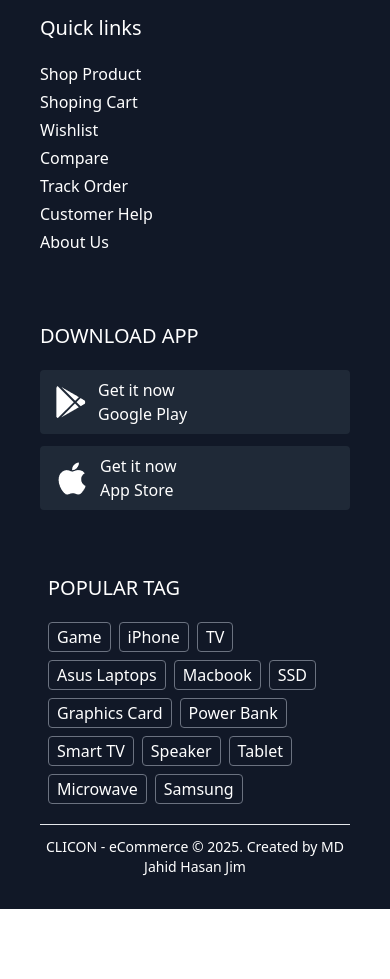
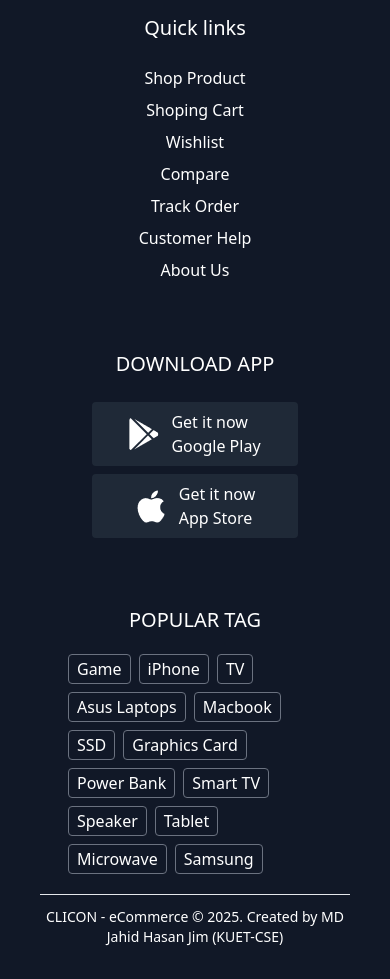
Before and after one commit to jim2107054/CLICON, a React (Vite) app in the folder frontend/: page / in a window 390 px wide. Shown: the part 9740-10719 px from the top of the page. Before the commit the page ends 10649 px from the top, so only its background shows below. Built offline with nearby package versions, Linux system fonts and the light colour scheme.

Commit message:
try to make the navbar responsive

```diff
--- a/frontend/src/components/Footer.jsx
+++ b/frontend/src/components/Footer.jsx
@@ -1,8 +1,10 @@
 import React from "react";
 import { assets } from "../assets/assets";
 import { FaArrowRight } from "react-icons/fa";
+import { useNavigate } from 'react-router-dom';
 
 const Footer = () => {
+  const navigate = useNavigate();
   return (
     <div className="bg-gray-900 px-10 py-8 lg:pb-4 lg:pt-10">
       <div className="flex gap-16 lg:gap-20 flex-col justify-center lg:flex-row ">
@@ -41,19 +43,22 @@ const Footer = () => {
         </div>
         {/*----------Third div-------*/}
         <div className="felx flex-col text-white">
-          <h1 className="text-xl font-medium mb-5">Quick links</h1>
-          <p className="text-base font-light my-1">Shop Product</p>
-          <p className="text-base font-light my-1">Shoping Cart</p>
-          <p className="text-base font-light my-1">Wishlist</p>
-          <p className="text-base font-light my-1">Compare</p>
-          <p className="text-base font-light my-1">Track Order</p>
-          <p className="text-base font-light my-1">Customer Help</p>
-          <p className="text-base font-light my-1">About Us</p>
+          <h1 className="text-xl font-medium mb-5 text-center lg:text-start">Quick links</h1>
+          <div className="flex flex-col justify-center items-center lg:items-start">
+          <p onClick={()=>navigate('/shop')}  className="quick-links">Shop Product</p>
+          <p onClick={()=>navigate('/shoping-card')}  className="quick-links">Shoping Cart</p>
+          <p onClick={()=>navigate('/wish-list')}  className="quick-links">Wishlist</p>
+          <p onClick={()=>navigate('/compare')}  className="quick-links">Compare</p>
+          <p onClick={()=>navigate('/track-order')}  className="quick-links">Track Order</p>
+          <p onClick={()=>navigate('/customer-support')}  className="quick-links">Customer Help</p>
+          <p onClick={()=>navigate('/about-us')} className="quick-links">About Us</p>
+          </div>
         </div>
         {/*----------Fourth div-------*/}
         <div className="felx flex-col text-white">
-          <h1 className="text-xl font-medium mb-5">DOWNLOAD APP</h1>
-          <div className="flex gap-3 my-3 items-center bg-gray-800 px-4 py-2 rounded font-light">
+          <h1 className="text-xl text-center font-medium mb-5">DOWNLOAD APP</h1>
+          <div className="flex flex-col items-center justify-center">
+            <div className="flex mx-auto w-2/3 md:w-1/5 lg:w-full gap-3 my-1 items-center justify-center bg-gray-800 px-4 py-2 rounded font-light">
             <div>
               <img src={assets.playStoreIcon} alt="" />
             </div>
@@ -63,7 +68,7 @@ const Footer = () => {
             </div>
           </div>
 
-          <div className="flex gap-3 items-center bg-gray-800 px-4 py-2 rounded font-light">
+          <div className="flex mx-auto w-2/3 md:w-1/5 lg:w-full gap-3 my-1 items-center justify-center bg-gray-800 px-4 py-2 rounded font-light">
             <div>
               <img src={assets.appleIcon} alt="" />
             </div>
@@ -72,11 +77,12 @@ const Footer = () => {
               <h1>App Store</h1>
             </div>
           </div>
+          </div>
         </div>
         {/*----------Fifth div-------*/}
-        <div className="flex flex-col px-2 w-full md:w-1/4 text-white">
-          <h1 className="text-xl font-medium mb-5">POPULAR TAG</h1>
-          <div className="flex gap-2 flex-wrap">
+        <div className="flex flex-col px-2 w-full lg:w-1/4 text-white">
+          <h1 className="text-xl font-medium lg:text-start text-center mb-5">POPULAR TAG</h1>
+          <div className="flex gap-2 px-5 lg:px-0 flex-wrap">
             <button className="popular-tag-footer">Game</button>
             <button className="popular-tag-footer">iPhone</button>
             <button className="popular-tag-footer">TV</button>
@@ -98,7 +104,7 @@ const Footer = () => {
       {/*-------div for copyright-------*/}
       <div>
         <p className="text-white text-sm justify-center text-center pt-3">
-          CLICON - eCommerce © 2025. Created by MD Jahid Hasan Jim
+          CLICON - eCommerce © 2025. Created by MD Jahid Hasan Jim (KUET-CSE)
         </p>
       </div>
     </div>
--- a/frontend/src/index.css
+++ b/frontend/src/index.css
@@ -35,3 +35,7 @@
 .shop-now{
     @apply bg-btnColor w-fit text-white font-medium px-4 py-2 rounded hover:scale-105 transition-all duration-300
 }
+
+.quick-links{
+    @apply text-base font-light my-1 hover:text-yellow-400 cursor-pointer;
+}
```
